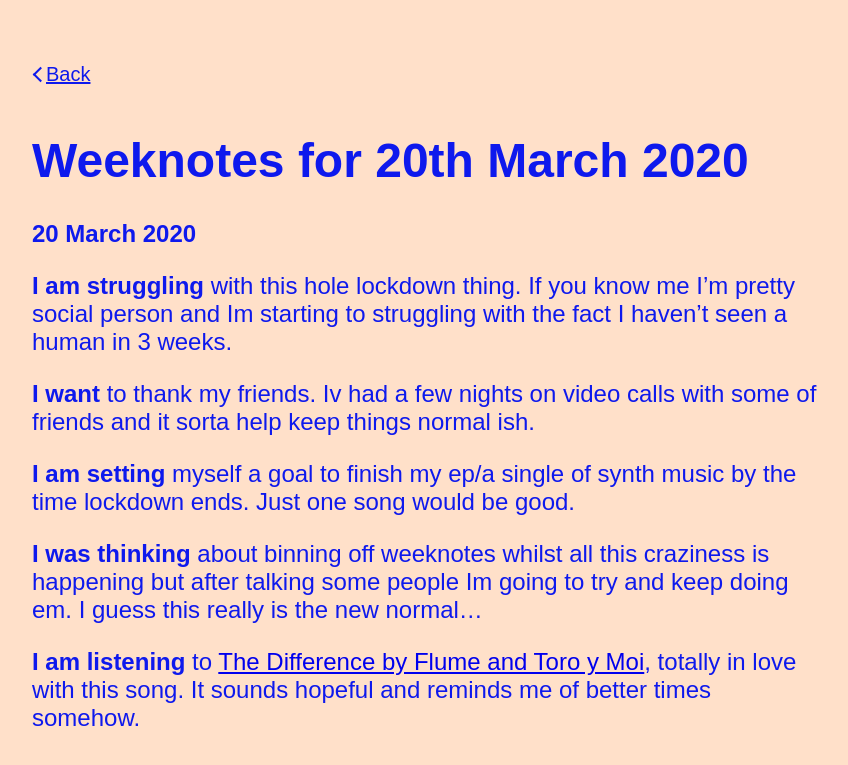
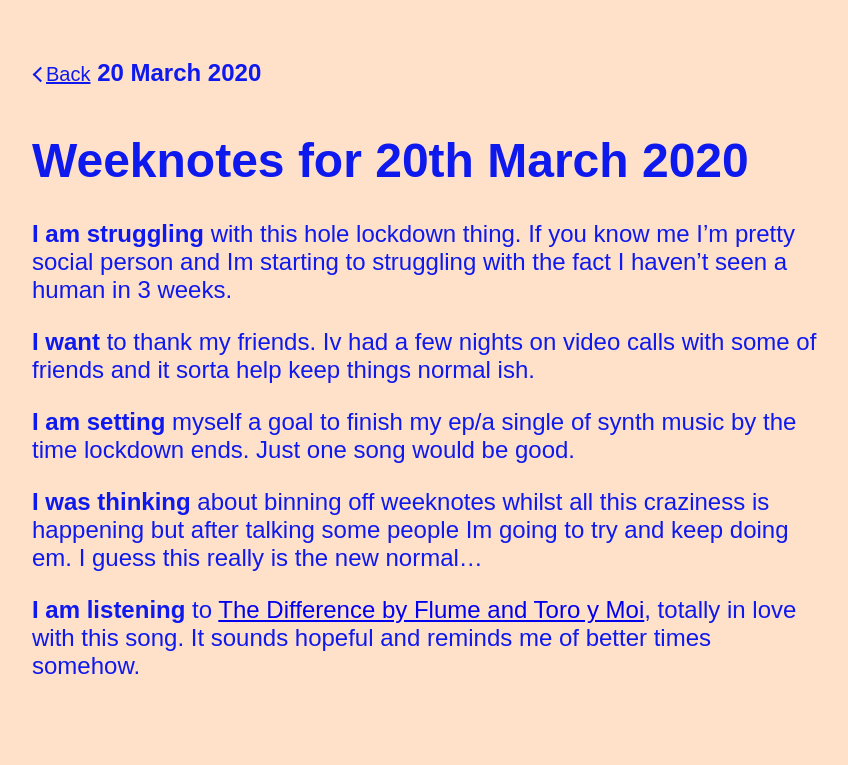
Before and after one commit to mrkwrght/mrkwrghtdotcom, a Jekyll site: the page built from _posts/2020-03-20-weeknotes-for-20th-march-2020.md, in a window 1280 px wide. Shown: the top 765 px of the page, without its empty margins (128-976 px from the left). Built offline with Jekyll 4.4.1, drawn with Linux system fonts in a browser that asks for light colours; some web fonts are replaced.

Commit message:
Update post.html

```diff
--- a/_layouts/post.html
+++ b/_layouts/post.html
@@ -144,10 +144,11 @@ layout: default
   <div class="ten columns">
 <div class="post">
   <a href="{{ site.baseurl }}/index" class="back-link">Back</a>
-  <h1 class="post-title">{{ page.title }}</h1>
   <span class="post-date">
     <time>{{ page.date | date_to_long_string}}</time>
   </span>
+  <h1 class="post-title">{{ page.title }}</h1>
+
 
 
   {{ content }}
```
